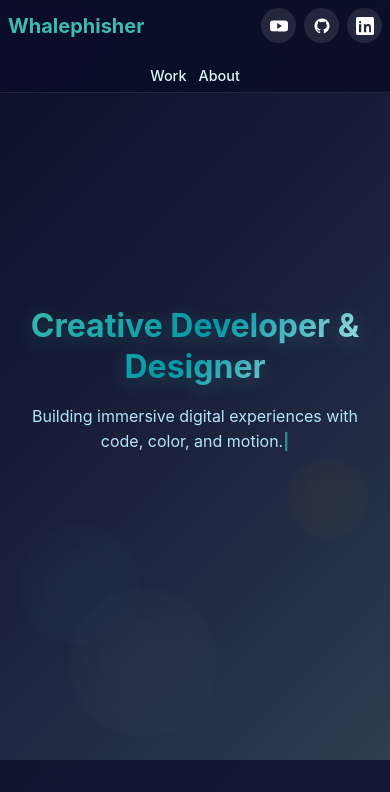
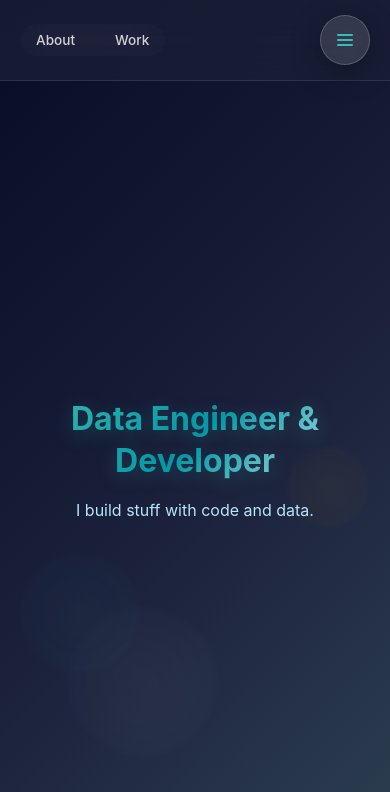
Before and after one commit to whalephisher/whalephisher.github.io, a React (Vite) app: page / in a window 390 px wide. Shown: the top 792 px of the page. Built offline with nearby package versions, Linux system fonts and the light colour scheme.

Commit message:
update nav bar

```diff
--- a/src/App.jsx
+++ b/src/App.jsx
@@ -5,13 +5,11 @@ import About from "./components/About";
 import Portfolio from "./components/Portfolio";
 import Footer from "./components/Footer";
 import ParticleSystem from "./components/ParticleSystem";
-import { ScrollProgress } from "./components/InteractiveEffects";
 import "./styles/global.css";
 
 function App() {
   return (
     <div className="App">
-      <ScrollProgress />
       <ParticleSystem particleCount={25} />
       <Navbar />
       <Hero />
--- a/src/components/Hero.css
+++ b/src/components/Hero.css
@@ -27,7 +27,7 @@
     position: absolute;
     border-radius: 50%;
     opacity: 0.1;
-    filter: blur(1px);
+    filter: blur(2px);
     animation: float 6s ease-in-out infinite;
 }
 
--- a/src/components/Hero.jsx
+++ b/src/components/Hero.jsx
@@ -27,11 +27,11 @@ const Hero = () => {
 
       const bounds = {
         left: 0,
-        top: 80, // Account for navbar height
+        top: 0, // No navbar offset needed with floating design
         right: hero.offsetWidth,
         bottom: hero.offsetHeight,
         width: hero.offsetWidth,
-        height: hero.offsetHeight - 80,
+        height: hero.offsetHeight,
       };
 
       const cw = circle.offsetWidth;
@@ -60,11 +60,11 @@ const Hero = () => {
     function animateCircles() {
       const bounds = {
         left: 0,
-        top: 80,
+        top: 0,
         right: hero.offsetWidth,
         bottom: hero.offsetHeight,
         width: hero.offsetWidth,
-        height: hero.offsetHeight - 80,
+        height: hero.offsetHeight,
       };
 
       circleStates.forEach((state) => {
--- a/src/components/Navbar.css
+++ b/src/components/Navbar.css
@@ -1,139 +1,374 @@
-/* Navbar Component Styles */
+/* Modern Floating Navbar */
 
-.navbar {
+/* Floating Logo */
+.floating-logo {
   position: fixed;
-    top: 0;
-    left: 0;
-    right: 0;
+  top: 30px;
+  left: 30px;
+  z-index: 1000;
+  transition: all 0.4s cubic-bezier(0.25, 0.46, 0.45, 0.94);
+  transform: scale(1);
+}
+
+.floating-logo.scrolled {
+  top: 20px;
+  left: 20px;
+  transform: scale(0.9);
+}
+
+.logo-container {
+  background: rgba(255, 255, 255, 0.1);
+  backdrop-filter: blur(20px);
+  border: 1px solid rgba(255, 255, 255, 0.2);
+  border-radius: 50px;
+  padding: 12px 24px;
   display: flex;
-    justify-content: space-between;
   align-items: center;
-    padding: 1rem 2rem;
-    background: rgba(10, 14, 39, 0.95);
-    backdrop-filter: blur(20px);
-    border-bottom: 1px solid rgba(255, 255, 255, 0.1);
-    z-index: 1000;
+  gap: 8px;
+  box-shadow: 0 8px 32px rgba(0, 0, 0, 0.3);
   transition: all 0.3s ease;
 }
 
-.logo {
-    font-size: 1.5rem;
+.logo-container:hover {
+  background: rgba(60, 187, 177, 0.2);
+  transform: translateY(-2px);
+  box-shadow: 0 12px 40px rgba(60, 187, 177, 0.4);
+}
+
+.logo-whale {
+  width: 24px;
+  height: 24px;
+  object-fit: contain;
+  filter: brightness(0) saturate(100%) invert(71%) sepia(56%) saturate(1086%) hue-rotate(138deg) brightness(95%) contrast(86%);
+  transition: all 0.3s ease;
+}
+
+.logo-container:hover .logo-whale {
+  transform: scale(1.1) rotate(5deg);
+  filter: brightness(0) saturate(100%) invert(71%) sepia(56%) saturate(1086%) hue-rotate(138deg) brightness(110%) contrast(100%);
+}
+
+.logo-text {
+  font-size: 1.2rem;
   font-weight: 700;
   color: #3cbbb1;
-    text-decoration: none;
+  letter-spacing: -0.5px;
 }
 
-.nav-links {
+.logo-indicator {
+  width: 8px;
+  height: 8px;
+  background: linear-gradient(135deg, #3cbbb1, #0097a7);
+  border-radius: 50%;
+  animation: pulse 2s ease-in-out infinite;
+}
+
+/* Modern Navbar */
+.modern-navbar {
+  position: fixed;
+  top: 30px;
+  right: 30px;
+  z-index: 1000;
+  transition: all 0.4s cubic-bezier(0.25, 0.46, 0.45, 0.94);
+}
+
+.modern-navbar.scrolled {
+  top: 20px;
+  right: 20px;
+}
+
+.nav-container {
   display: flex;
-    list-style: none;
-    gap: 2rem;
-    margin: 0;
+  align-items: center;
+  gap: 20px;
+}
+
+/* Navigation Pills */
+.nav-pills {
+  display: flex;
+  gap: 8px;
+  background: rgba(255, 255, 255, 0.05);
+  backdrop-filter: blur(20px);
+  border: 1px solid rgba(255, 255, 255, 0.1);
+  border-radius: 50px;
+  padding: 8px;
+  box-shadow: 0 8px 32px rgba(0, 0, 0, 0.3);
+}
+
+.nav-pill-wrapper {
+  border-radius: 25px;
+  overflow: hidden;
+}
+
+.nav-pill {
+  display: flex;
+  align-items: center;
+  padding: 12px 20px;
+  border-radius: 25px;
+  text-decoration: none;
+  color: rgba(255, 255, 255, 0.8);
+  font-weight: 500;
+  font-size: 0.9rem;
+  transition: all 0.3s cubic-bezier(0.25, 0.46, 0.45, 0.94);
+  position: relative;
+  overflow: hidden;
+}
+
+.nav-pill:hover {
+  background: rgba(255, 255, 255, 0.1);
+  color: #3cbbb1;
+  transform: translateY(-1px);
+}
+
+.nav-pill.active {
+  background: rgba(60, 187, 177, 0.2);
+  color: #3cbbb1;
+  box-shadow: inset 0 0 20px rgba(60, 187, 177, 0.3);
+}
+
+.nav-pill-text {
+  position: relative;
+  z-index: 2;
+}
+
+.nav-pill-indicator {
+  position: absolute;
+  bottom: 0;
+  left: 0;
+  width: 100%;
+  height: 2px;
+  background: linear-gradient(90deg, #3cbbb1, #0097a7);
+  transform: scaleX(0);
+  transition: transform 0.3s ease;
+}
+
+.nav-pill.active .nav-pill-indicator {
+  transform: scaleX(1);
+}
+
+/* Social Dock */
+.social-dock {
+  position: relative;
+}
+
+.dock-toggle {
+  width: 50px;
+  height: 50px;
+  background: rgba(255, 255, 255, 0.1);
+  backdrop-filter: blur(20px);
+  border: 1px solid rgba(255, 255, 255, 0.2);
+  border-radius: 50%;
+  cursor: pointer;
+  display: flex;
+  align-items: center;
+  justify-content: center;
+  transition: all 0.3s cubic-bezier(0.25, 0.46, 0.45, 0.94);
+  box-shadow: 0 8px 32px rgba(0, 0, 0, 0.3);
+}
+
+.dock-toggle:hover {
+  background: rgba(60, 187, 177, 0.2);
+  transform: translateY(-2px) scale(1.05);
+  box-shadow: 0 12px 40px rgba(60, 187, 177, 0.4);
+}
+
+.dock-icon {
+  display: flex;
+  flex-direction: column;
+  gap: 3px;
+}
+
+.dock-icon span {
+  width: 16px;
+  height: 2px;
+  background: #3cbbb1;
+  border-radius: 1px;
+  transition: all 0.3s ease;
+}
+
+.dock-toggle.open .dock-icon span:nth-child(1) {
+  transform: rotate(45deg) translate(5px, 5px);
+}
+
+.dock-toggle.open .dock-icon span:nth-child(2) {
+  opacity: 0;
+  transform: translateX(10px);
+}
+
+.dock-toggle.open .dock-icon span:nth-child(3) {
+  transform: rotate(-45deg) translate(5px, -5px);
+}
+
+/* Social Menu */
+.social-menu {
+  position: absolute;
+  top: 60px;
+  right: 0;
+  background: rgba(255, 255, 255, 0.1);
+  backdrop-filter: blur(20px);
+  border: 1px solid rgba(255, 255, 255, 0.2);
+  border-radius: 20px;
+  padding: 16px;
+  display: flex;
+  flex-direction: column;
+  gap: 12px;
+  opacity: 0;
+  visibility: hidden;
+  transform: translateY(-10px) scale(0.9);
+  transition: all 0.4s cubic-bezier(0.25, 0.46, 0.45, 0.94);
+  box-shadow: 0 8px 32px rgba(0, 0, 0, 0.3);
+}
+
+.social-menu.open {
+  opacity: 1;
+  visibility: visible;
+  transform: translateY(0) scale(1);
+}
+
+.social-item {
+  display: flex;
+  align-items: center;
+  justify-content: center;
+  width: 44px;
+  height: 44px;
+  background: rgba(255, 255, 255, 0.1);
+  border-radius: 12px;
+  text-decoration: none;
+  transition: all 0.3s cubic-bezier(0.25, 0.46, 0.45, 0.94);
+  position: relative;
+  opacity: 0;
+  transform: translateY(10px);
+  animation: socialItemFadeIn 0.4s ease forwards;
+  animation-delay: var(--delay);
+}
+
+.social-item:hover {
+  background: rgba(60, 187, 177, 0.3);
+  transform: translateY(-2px) scale(1.1);
+  box-shadow: 0 6px 20px rgba(60, 187, 177, 0.4);
+}
+
+.social-item img {
+  width: 20px;
+  height: 20px;
+  filter: brightness(1.2);
+}
+
+.social-tooltip {
+  position: absolute;
+  right: 55px;
+  top: 50%;
+  transform: translateY(-50%);
+  background: rgba(0, 0, 0, 0.8);
+  color: white;
+  padding: 4px 8px;
+  border-radius: 6px;
+  font-size: 0.75rem;
+  white-space: nowrap;
+  opacity: 0;
+  visibility: hidden;
+  transition: all 0.3s ease;
+  pointer-events: none;
+}
+
+.social-item:hover .social-tooltip {
+  opacity: 1;
+  visibility: visible;
+  transform: translateY(-50%) translateX(-5px);
+}
+
+/* Scroll Indicator - Disabled */
+.scroll-indicator {
+  display: none;
+}
+
+.scroll-progress {
+  display: none;
+}
+
+/* Animations */
+@keyframes pulse {
+
+  0%,
+  100% {
+    opacity: 1;
+    transform: scale(1);
+  }
+
+  50% {
+    opacity: 0.6;
+    transform: scale(1.2);
+  }
+}
+
+@keyframes socialItemFadeIn {
+  to {
+    opacity: 1;
+    transform: translateY(0);
+  }
+}
+
+@keyframes gradientShift {
+  0% {
+    background-position: 0% 50%;
+  }
+
+  50% {
+    background-position: 100% 50%;
+  }
+
+  100% {
+    background-position: 0% 50%;
+  }
+}
+
+/* Mobile Responsive */
+@media (max-width: 768px) {
+
+  .floating-logo,
+  .modern-navbar {
+    position: relative;
+    top: auto;
+    left: auto;
+    right: auto;
+  }
+
+  .modern-navbar {
+    width: 100%;
+    padding: 0 20px;
+    background: rgba(255, 255, 255, 0.05);
+    backdrop-filter: blur(20px);
+    border-bottom: 1px solid rgba(255, 255, 255, 0.1);
+  }
+
+  .nav-container {
+    justify-content: space-between;
+    padding: 15px 0;
+  }
+
+  .nav-pills {
+    background: transparent;
+    border: none;
+    box-shadow: none;
     padding: 0;
   }
 
-.nav-links a {
-    color: #e0f7fa;
-    text-decoration: none;
-    font-weight: 500;
-    transition: color 0.3s ease;
-    position: relative;
+  .nav-pill {
+    padding: 8px 16px;
+    font-size: 0.85rem;
   }
 
-.nav-links a:hover {
-    color: #3cbbb1;
+  .floating-logo {
+    display: none;
   }
 
-.nav-links a::after {
-    content: '';
-    position: absolute;
-    bottom: -5px;
-    left: 0;
-    width: 0;
-    height: 2px;
-    background: linear-gradient(90deg, #3cbbb1, #0097a7);
-    transition: width 0.3s ease;
-}
-
-.nav-links a:hover::after {
-    width: 100%;
-}
-
-.social-icons {
-    display: flex;
-    gap: 1rem;
-    align-items: center;
-}
-
-.social-icons .icon {
-    display: flex;
-    align-items: center;
-    justify-content: center;
-    width: 40px;
-    height: 40px;
-    border-radius: 50%;
-    background: rgba(255, 255, 255, 0.1);
-    transition: all 0.3s ease;
-    text-decoration: none;
-}
-
-.social-icons .icon:hover {
-    background: rgba(60, 187, 177, 0.2);
-    transform: translateY(-2px);
-}
-
-.social-icons .icon img {
-    width: 20px;
-    height: 20px;
-    filter: brightness(0) invert(1);
-    transition: filter 0.3s ease;
-}
-
-.social-icons .icon:hover img {
-    filter: brightness(0) invert(1) sepia(1) saturate(3) hue-rotate(160deg);
-}
-
-/* Mobile responsive */
-@media (max-width: 768px) {
-    .navbar {
-        padding: 0.75rem 1rem;
-        flex-wrap: wrap;
-        gap: 1rem;
-    }
-
-    .nav-links {
-        gap: 1rem;
-        order: 3;
-        width: 100%;
-        justify-content: center;
-        margin-top: 0.5rem;
-    }
-
-    .social-icons {
-        gap: 0.5rem;
-    }
-
-    .social-icons .icon {
-        width: 35px;
-        height: 35px;
-    }
-
-    .social-icons .icon img {
-        width: 18px;
-        height: 18px;
+  .social-menu {
+    top: 100%;
+    right: 0;
   }
 }
 
-@media (max-width: 480px) {
+/* Legacy styles cleanup - hide old navbar if it exists */
 .navbar {
-        padding: 0.5rem;
+  display: none;
 }
-
-    .logo {
-        font-size: 1.25rem;
-    }
-
-    .nav-links {
-        gap: 0.75rem;
-        font-size: 0.9rem;
-    }
-}
--- a/src/components/Navbar.jsx
+++ b/src/components/Navbar.jsx
@@ -1,4 +1,4 @@
-import React from "react";
+import React, { useState, useEffect } from "react";
 import { navigationData } from "../data/portfolioData";
 import { useSmoothScroll } from "../hooks/useAnimations";
 import { RippleEffect } from "./InteractiveEffects";
@@ -7,43 +7,122 @@ import "./Navbar.css";
 const Navbar = () => {
   const { logo, links, socialLinks } = navigationData;
   const scrollToElement = useSmoothScroll();
+  const [isScrolled, setIsScrolled] = useState(false);
+  const [isMenuOpen, setIsMenuOpen] = useState(false);
+  const [activeSection, setActiveSection] = useState("");
+
+  useEffect(() => {
+    const handleScroll = () => {
+      setIsScrolled(window.scrollY > 50);
+
+      // Update scroll progress
+      const scrollHeight =
+        document.documentElement.scrollHeight - window.innerHeight;
+      const scrollTop = window.pageYOffset;
+      const progress = (scrollTop / scrollHeight) * 100;
+      const progressBar = document.querySelector(".scroll-progress");
+      if (progressBar) {
+        progressBar.style.width = `${Math.min(progress, 100)}%`;
+      }
+
+      // Update active section based on scroll position
+      const sections = ["work", "about"];
+      const current = sections.find((section) => {
+        const element = document.getElementById(section);
+        if (element) {
+          const rect = element.getBoundingClientRect();
+          return rect.top <= 100 && rect.bottom >= 100;
+        }
+        return false;
+      });
+      setActiveSection(current || "");
+    };
+
+    window.addEventListener("scroll", handleScroll);
+    return () => window.removeEventListener("scroll", handleScroll);
+  }, []);
 
   const handleNavClick = (e, href) => {
     e.preventDefault();
     const elementId = href.replace("#", "");
-    scrollToElement(elementId, 80); // 80px offset for navbar height
+    scrollToElement(elementId, 80);
+    setIsMenuOpen(false);
+  };
+
+  const toggleMenu = () => {
+    setIsMenuOpen(!isMenuOpen);
   };
 
   return (
-    <nav className="navbar">
-      <div className="logo">{logo}</div>
+    <>
+      {/* Floating Logo */}
+      <div className={`floating-logo ${isScrolled ? "scrolled" : ""}`}>
+        <div className="logo-container">
+          <img src="/whale.png" alt="Whale" className="logo-whale" />
+          <span className="logo-text">{logo}</span>
+          <div className="logo-indicator"></div>
+        </div>
+      </div>
 
-      <ul className="nav-links">
+      {/* Floating Navigation */}
+      <nav className={`modern-navbar ${isScrolled ? "scrolled" : ""}`}>
+        <div className="nav-container">
+          {/* Floating Navigation Pills */}
+          <div className="nav-pills">
             {links.map((link, index) => (
-          <li key={index}>
-            <RippleEffect>
-              <a href={link.href} onClick={(e) => handleNavClick(e, link.href)}>
-                {link.label}
+              <RippleEffect key={index} className="nav-pill-wrapper">
+                <a
+                  href={link.href}
+                  onClick={(e) => handleNavClick(e, link.href)}
+                  className={`nav-pill ${
+                    activeSection === link.href.replace("#", "") ? "active" : ""
+                  }`}
+                >
+                  <span className="nav-pill-text">{link.label}</span>
+                  <div className="nav-pill-indicator"></div>
                 </a>
               </RippleEffect>
-          </li>
             ))}
-      </ul>
+          </div>
 
-      <div className="social-icons">
+          {/* Social Dock */}
+          <div className="social-dock">
+            <button
+              className={`dock-toggle ${isMenuOpen ? "open" : ""}`}
+              onClick={toggleMenu}
+              aria-label="Toggle social menu"
+            >
+              <div className="dock-icon">
+                <span></span>
+                <span></span>
+                <span></span>
+              </div>
+            </button>
+
+            <div className={`social-menu ${isMenuOpen ? "open" : ""}`}>
               {socialLinks.map((social, index) => (
                 <a
                   key={index}
                   href={social.href}
-            className="icon"
+                  className="social-item"
                   target="_blank"
                   rel="noopener noreferrer"
+                  style={{ "--delay": `${index * 0.1}s` }}
                 >
                   <img src={social.icon} alt={social.alt} />
+                  <span className="social-tooltip">{social.alt}</span>
                 </a>
               ))}
             </div>
+          </div>
+        </div>
       </nav>
+
+      {/* Scroll Progress Indicator */}
+      <div className="scroll-indicator">
+        <div className="scroll-progress"></div>
+      </div>
+    </>
   );
 };
 
--- a/src/data/portfolioData.js
+++ b/src/data/portfolioData.js
@@ -2,17 +2,17 @@
 
 export const profileData = {
     name: "Gabriel Liau",
-    title: "Creative Developer & Designer",
-    description: "Building immersive digital experiences with code, color, and motion.",
+    title: "Data Engineer & Developer",
+    description: "I build stuff with code and data.",
     profileImage: "/profile.png",
-    typewriterText: "Creative technologist, designer, and builder. I blend code, color, and motion to craft immersive digital experiences."
+    typewriterText: "Data engineer and developer who likes solving problems with code. I spent some time in the military doing cyber stuff, and now I build data pipelines and web apps. I'm into making things that actually work and help people get things done."
 };
 
 export const navigationData = {
     logo: "Whalephisher",
     links: [
-        { href: "#work", label: "Work" },
-        { href: "#about", label: "About" }
+        { href: "#about", label: "About" },
+        { href: "#work", label: "Work" }
     ],
     socialLinks: [
         { href: "https://www.youtube.com/@HeadbandTrekker", icon: "/youtube.svg", alt: "YouTube" },
```
Also changed, not shown: public/whale.png (added). Lines whose indentation alone changed are shown as unchanged.
